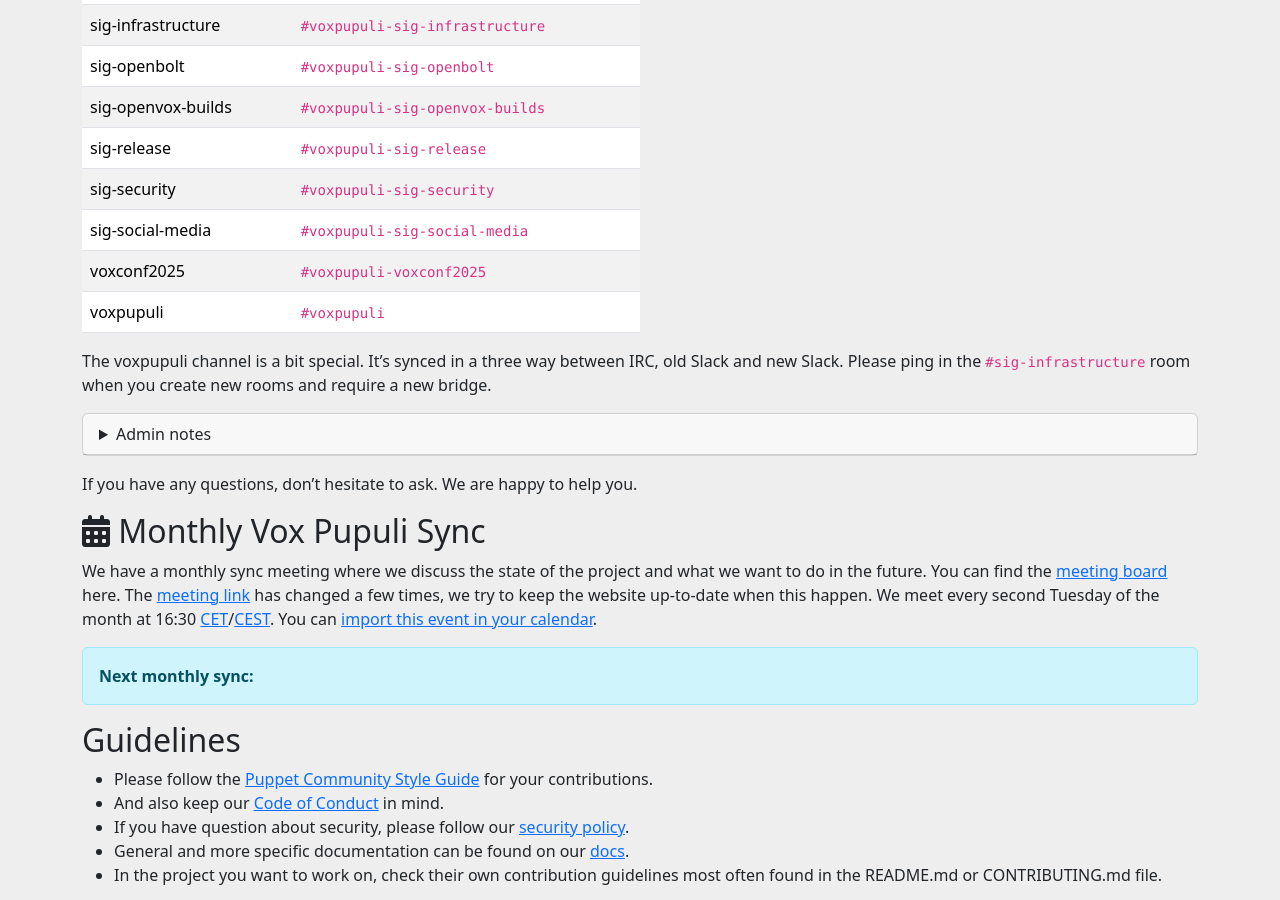
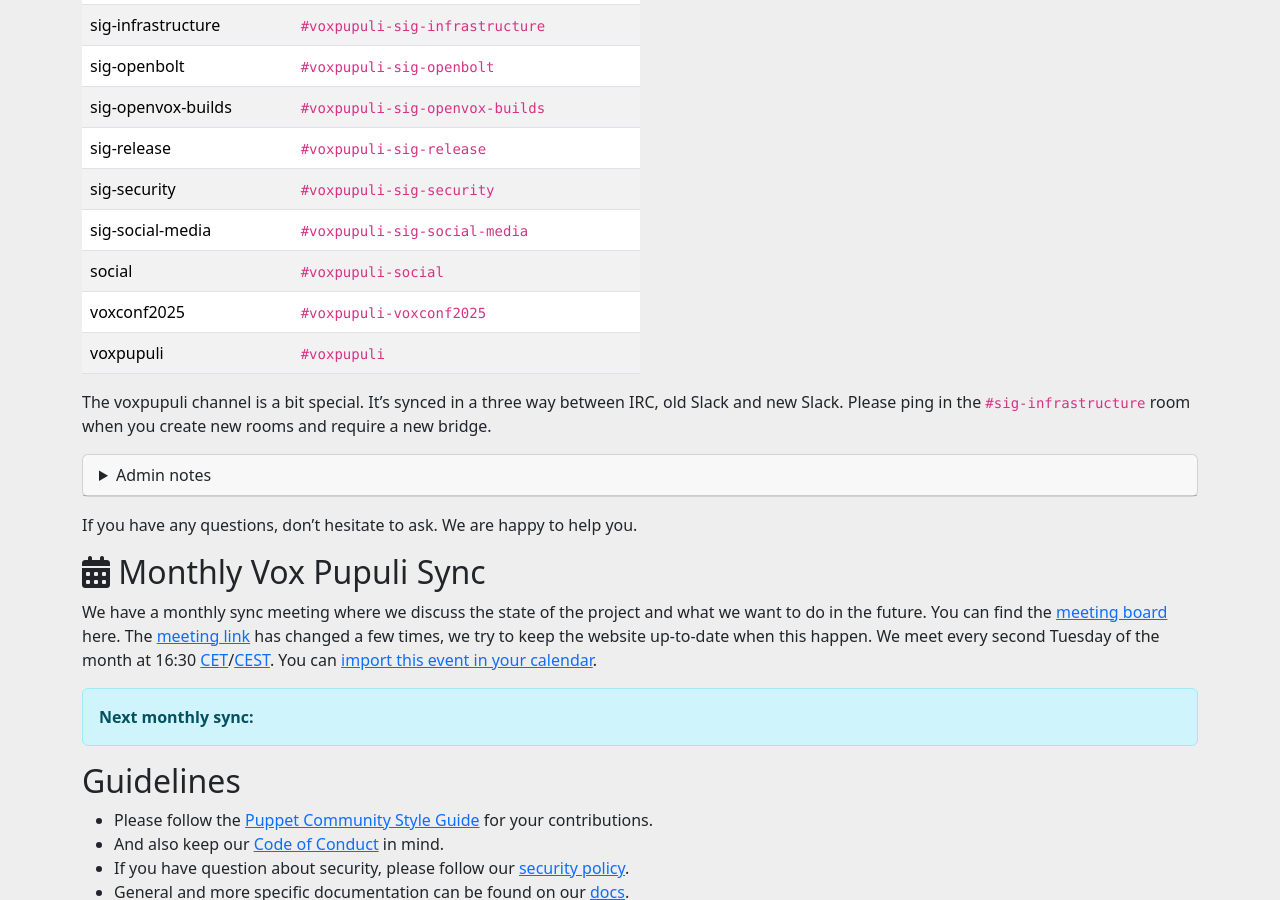
Before and after one commit to voxpupuli/voxpupuli.github.io, a Jekyll site: the page built from contributing/index.md, in a window 1280 px wide and 900 px high, scrolled down 1078 px. Built offline with Jekyll 4.4.1, drawn with Linux system fonts in a browser that asks for light colours; nearby versions of some CDN libraries.

Commit message:
Document #voxpupuli-social IRC<>Slack bridge

```diff
--- a/_includes/connect_irc.md
+++ b/_includes/connect_irc.md
@@ -20,6 +20,7 @@
 | sig-release        | `#voxpupuli-sig-release`        |
 | sig-security       | `#voxpupuli-sig-security`       |
 | sig-social-media   | `#voxpupuli-sig-social-media`   |
+| social             | `#voxpupuli-social`             |
 | voxconf2025        | `#voxpupuli-voxconf2025`        |
 | voxpupuli          | `#voxpupuli`                    |
 
```
